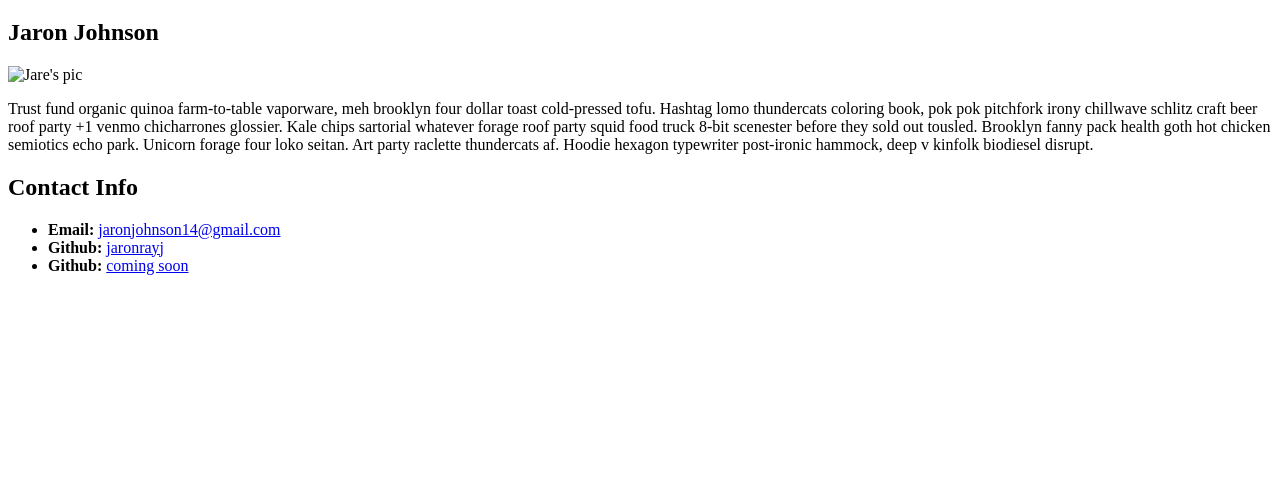
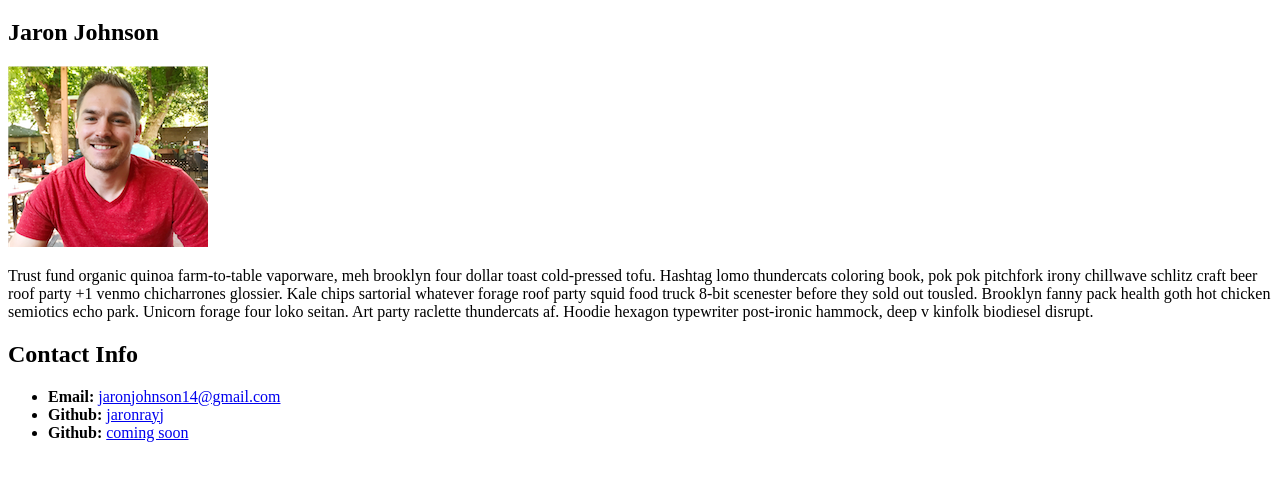
Before and after one commit to jaronrayj/studentBio, a plain HTML site: page bio.html in a window 1280 px wide. Shown: the part 61-542 px from the top of the page. Drawn offline with Linux system fonts and the light colour scheme.

Commit message:
added picture to the folder and changed link in html file

```diff
--- a/bio.html
+++ b/bio.html
@@ -8,7 +8,7 @@
 
         <h2>Jaron Johnson</h2>
 
-        <img src="../CroppedJare.png" alt="Jare's pic">
+        <img src="CroppedJare.png" alt="Jare's pic">
 
         <p>
             Trust fund organic quinoa farm-to-table vaporware, meh
```
Also changed, not shown: CroppedJare.png (added).
